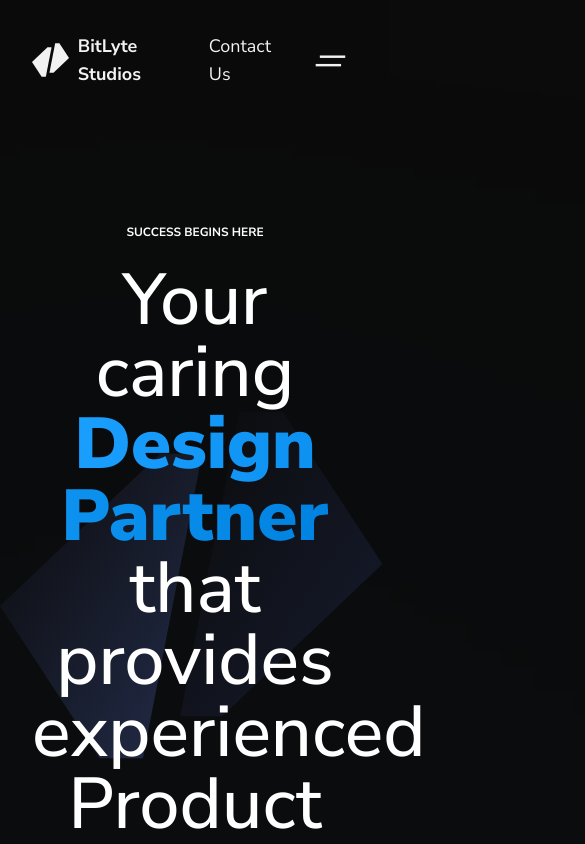
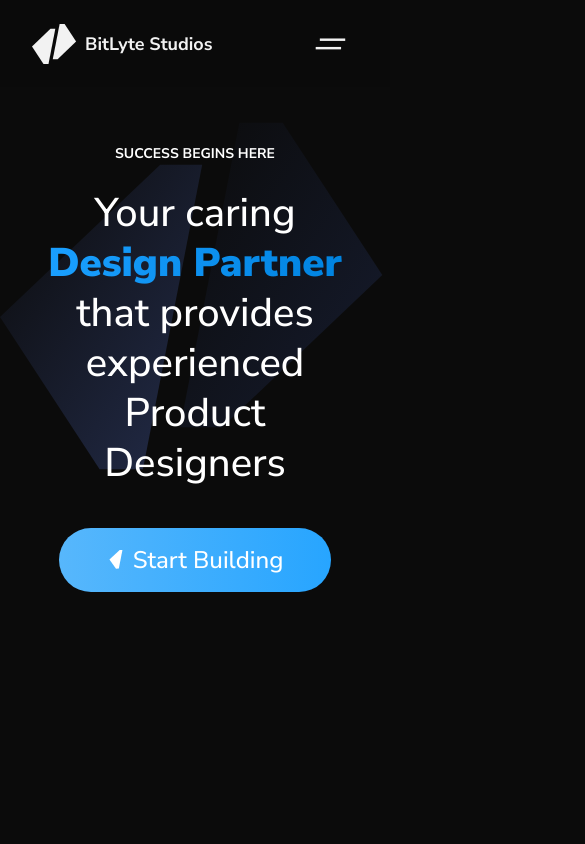
Before and after one commit to zrvnarmarin/BitLyte-Studios-Website, a Next.js app: page / in a window 390 px wide. Shown: the top 844 px of the page, 585 px wide, since content can reach past the window. Built offline with nearby package versions, Linux system fonts and the light colour scheme.

Commit message:
home route page HeroSection section made fully responsive for all screen sizes;

```diff
--- a/app/(home-sections)/HeroSection.tsx
+++ b/app/(home-sections)/HeroSection.tsx
@@ -8,17 +8,17 @@ import { Logo } from "../services/[serviceId]/StepsSection";
 export default function HeroSection() {
   return (
     <HeroSectionWrapper>
-      <p className="text-xs text-center md:text-xl font-bold md:font-bold text-[#ffffff] uppercase pt-24 z-30">
+      <p className="text-sm sm:text-base md:text-xl text-center font-bold text-[#ffffff] uppercase  z-30">
         Success begins here
       </p>
-      <h1 className="text-7xl text-[#ffffff] font-medium text-center z-30">
+      <h1 className="text-[2.5rem] xs:text-5xl sm:text-6xl xl:text-7xl leading-tight lg:leading-none  text-[#ffffff] font-medium text-center z-30">
         Your caring
         <span className="custom-text font-black"> Design Partner </span>
         that provides experienced Product Designers
       </h1>
 
       {/* Services */}
-      <ul className="relative w-full flex items-center justify-center gap-6 z-30">
+      <ul className="hidden xs:flex xs:flex-wrap relative w-full items-center justify-center gap-6 z-30">
         <li className="w-fit bg-gradient-to-r from-[#0b0b0b] to-[#131313] flex gap-2 items-center justify-center text-base text-[#eeeeee] font-normal z-20 rounded-full border-[0.5px] border-[#252525] px-4 py-2">
           <span>Digital Marketing</span>
         </li>
@@ -31,17 +31,17 @@ export default function HeroSection() {
       </ul>
 
       {/* CTA button */}
-      <div className="relative w-full flex justify-center pt-8 z-30">
+      <div className="relative w-full flex justify-center pt-4 md:pt-8 z-30">
         <Link href={`/contact`}>
-          <button className="w-fit flex items-center gap-2 py-4 px-12 text-[#ffffff] bg-gradient-to-r from-[#57b7fc] to-[#27A5FF] rounded-full text-4xl">
+          <button className="w-fit flex items-center gap-2 py-4 px-12 text-[#ffffff] bg-gradient-to-r from-[#57b7fc] to-[#27A5FF] rounded-full font-medium text-2xl sm:text-2xl md:text-3xl">
             <LogoForButton fillColor="#ffffff" width={18} height={20} />
-            Start building
+            Start Building
           </button>
         </Link>
       </div>
 
       {/* Logo Behind */}
-      <div className="absolute inset-0 flex items-center justify-center z-20">
+      <div className="absolute inset-0 flex items-center justify-center z-20 xs:pt-24 sm:pt-0 md:pt-0">
         <Logo width={500} height={500} />
       </div>
 
@@ -51,23 +51,23 @@ export default function HeroSection() {
   );
 }
 
-const LogoIconWhite = () => {
-  return (
-    <svg
-      width="20"
-      height="15"
-      viewBox="0 0 45 40"
-      fill="none"
-      xmlns="http://www.w3.org/2000/svg"
-    >
-      <path
-        d="M23.3278 4.85669H18.4829L0 22.4283L11.4937 39.9998H16.4909L23.3278 4.85669Z"
-        fill="#ffffff"
-      />
-      <path
-        d="M20.783 35.1431H25.6279L44.1108 17.5716L32.6171 4.36873e-07L27.6199 0L20.783 35.1431Z"
-        fill="#ffffff"
-      />
-    </svg>
-  );
-};
+// const LogoIconWhite = () => {
+//   return (
+//     <svg
+//       width="20"
+//       height="15"
+//       viewBox="0 0 45 40"
+//       fill="none"
+//       xmlns="http://www.w3.org/2000/svg"
+//     >
+//       <path
+//         d="M23.3278 4.85669H18.4829L0 22.4283L11.4937 39.9998H16.4909L23.3278 4.85669Z"
+//         fill="#ffffff"
+//       />
+//       <path
+//         d="M20.783 35.1431H25.6279L44.1108 17.5716L32.6171 4.36873e-07L27.6199 0L20.783 35.1431Z"
+//         fill="#ffffff"
+//       />
+//     </svg>
+//   );
+// };
--- a/app/(home-sections)/ServicesSection.tsx
+++ b/app/(home-sections)/ServicesSection.tsx
@@ -21,10 +21,10 @@ export default function ServicesSection() {
         {facilityCardData.map((service) => (
           <div
             key={service.id}
-            className="relative w-full flex flex-col gap-4 rounded-lg px-4 p-4 bg-gradient-to-t from-[#0C3B5D] to-[#090909]"
+            className="relative w-full flex flex-col gap-4 rounded-lg px-4 p-4 bg-gradient-to-t from-[#0C3B5D] to-[#090909] border-[#0d293d] border-[0.5px]"
           >
             <div
-              className={`overflow-hidden relative w-full flex flex-col items-center justify-center rounded-lg p-4 py-8`}
+              className={`overflow-hidden relative w-full flex flex-col items-center justify-center p-4 py-8`}
             >
               <div className="flex flex-row items-center justify-center gap-1 w-full">
                 <h3 className="flex items-center gap-2 text-3xl text-[#eeeeee] font-bold z-20 text-center">
@@ -52,7 +52,7 @@ export default function ServicesSection() {
                 key={s}
                 className="group flex flex-col gap-6 relative overflow-hidden rounded-lg "
               >
-                <div className="hover:bg-[#e3e3e3] hover:text-[#000000] border-[0.5px] border-[#000000] flex gap-2 items-center justify-center w-full text-2xl font-bold text-[#ffffff] z-20 rounded-lg  px-8 py-12">
+                <div className="hover:bg-[#e3e3e3] hover:text-[#000000] border-[0.5px] border-[#000000] flex gap-2 items-center justify-center w-full text-2xl font-bold text-[#ffffff] z-20 rounded-lg  px-8 py-10">
                   {s}
                   <div className="group-hover:visible hidden">
                     <RightArrow />
--- a/app/components/HeroSectionWrapper.tsx
+++ b/app/components/HeroSectionWrapper.tsx
@@ -6,7 +6,7 @@ type SectionWrapperProps = {
 
 export default function HeroSectionWrapper({ children }: SectionWrapperProps) {
   return (
-    <section className="relative w-full flex flex-col gap-6 pt-32 sm:pt-12 md:pt-16 lg:pt-28 px-8 md:px-14 lg:px-24 xl:px-28 2xl:px-32 3xl:px-72 bg-[#0b0b0b]">
+    <section className="relative w-full flex flex-col gap-6 pt-36 xs:pt-38 sm:pt-36 md:pt-42 lg:pt-44 px-8 md:px-14 lg:px-24 xl:px-28 2xl:px-32 3xl:px-72 bg-[#0b0b0b]">
       {children}
     </section>
   );
--- a/app/components/Navbar.tsx
+++ b/app/components/Navbar.tsx
@@ -15,8 +15,8 @@ export default function Navbar({
   return (
     <nav
       className={`w-full fixed z-50 opacity-95 bg-[#0b0b0b] ${
-        scrollPosition > 20 ? "opacity-90   backdrop-blur-xl duration-700" : ""
-      } } flex flex-row justify-between items-center lg:bg-inherit px-8 md:px-14 lg:px-24 xl:px-28 2xl:px-32 3xl:px-72 py-6`}
+        scrollPosition > 20 ? "opacity-90 backdrop-blur-xl duration-700" : ""
+      } } flex flex-row justify-between items-center lg:bg-inherit px-8 md:px-14 lg:px-24 xl:px-28 2xl:px-32 3xl:px-72 py-4 md:py-6`}
     >
       <Link href={`/`}>
         <div className="flex items-center gap-2">
@@ -28,15 +28,15 @@ export default function Navbar({
       </Link>
 
       <div className="flex flex-row items-center gap-2">
-        <div className="text-3xl text-red-300 z-40">
+        {/* <div className="text-3xl text-red-300 z-40">
           <Link
             href={`/contact`}
             className="w-fit hover:bg-[#ffffff] flex gap-2 items-center justify-center text-[#ffffff] hover:text-[#252525] font-normal text-lg z-20 rounded-full py-2 px-6"
           >
-            {/* <LogoArrowRight fillColor="#ffffff" /> */}
+            <LogoArrowRight fillColor="#ffffff" />
             Contact Us
           </Link>
-        </div>
+        </div> */}
         <div
           onClick={() => onOpenSidebar()}
           className="flex items-center justify-center z-40"
@@ -46,7 +46,6 @@ export default function Navbar({
           </button>
         </div>
       </div>
-
     </nav>
   );
 }
@@ -85,7 +84,13 @@ export const LogoIcon = () => {
   );
 };
 
-export const LogoIconWhite = ({ width = 45, height = 45 } : { width?: number, height?: number }) => {
+export const LogoIconWhite = ({
+  width = 45,
+  height = 45,
+}: {
+  width?: number;
+  height?: number;
+}) => {
   return (
     <svg
       width={width}
--- a/app/page.tsx
+++ b/app/page.tsx
@@ -12,13 +12,13 @@ export default function Home() {
   return (
     <main className="flex min-h-screen h-full flex-col items-center bg-[#0b0b0b]">
       <HeroSection />
-      <WhyUsSection />
+      {/* <WhyUsSection />
       <ServicesSection />
       <ProjectsSection />
       <AchievementsSection />
       <TestimonialsSection />
       <FAQSection />
-      <CTASection />
+      <CTASection /> */}
       {/* <Footer /> */}
     </main>
   );
```
Lines whose indentation alone changed are shown as unchanged.
